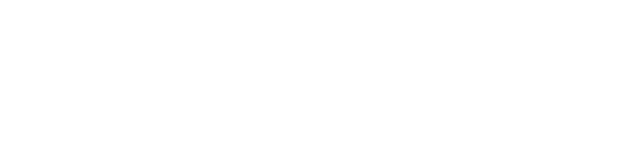
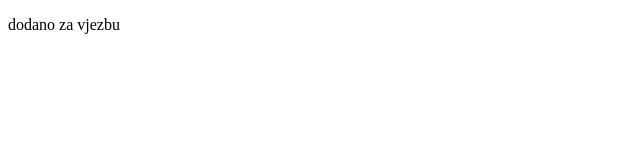
Before and after one commit to dadomilicic/vjezba-git, a plain HTML site: page index.html in a window 1280 px wide. Shown: the whole page, without its empty margins (0-640 px from the left). Drawn offline with Linux system fonts and the light colour scheme.

Commit message:
dodan paragraf

```diff
--- a/index.html
+++ b/index.html
@@ -6,6 +6,6 @@
     <title>Document</title>
 </head>
 <body>
-
+    <p>dodano za vjezbu</p>
 </body>
 </html>
```
